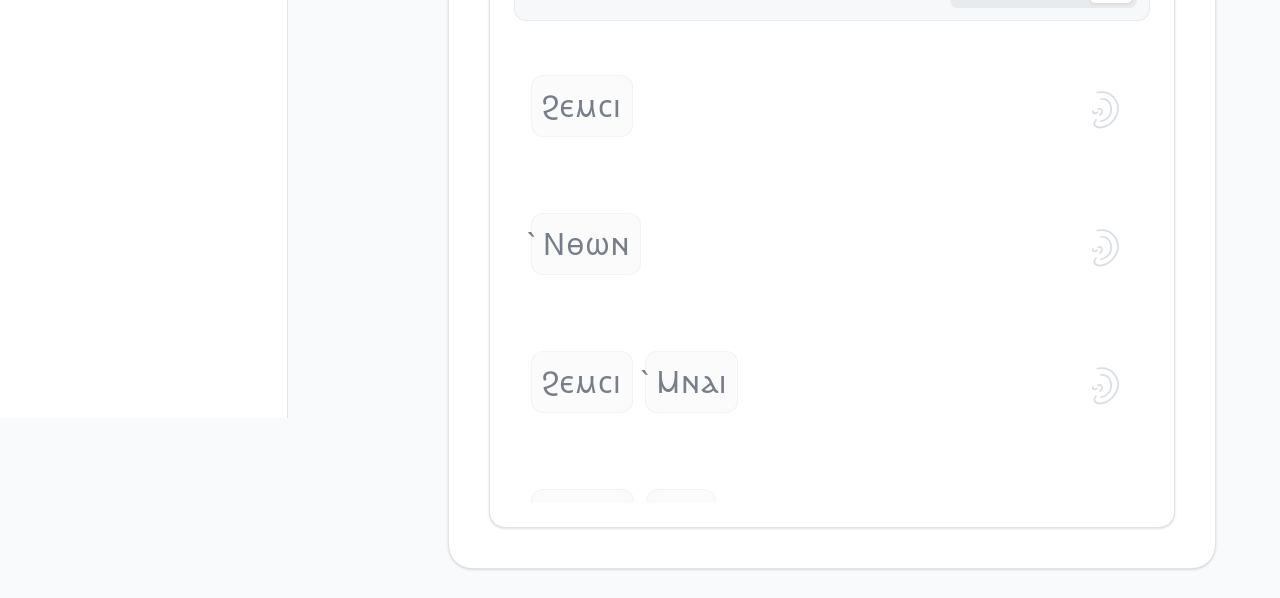
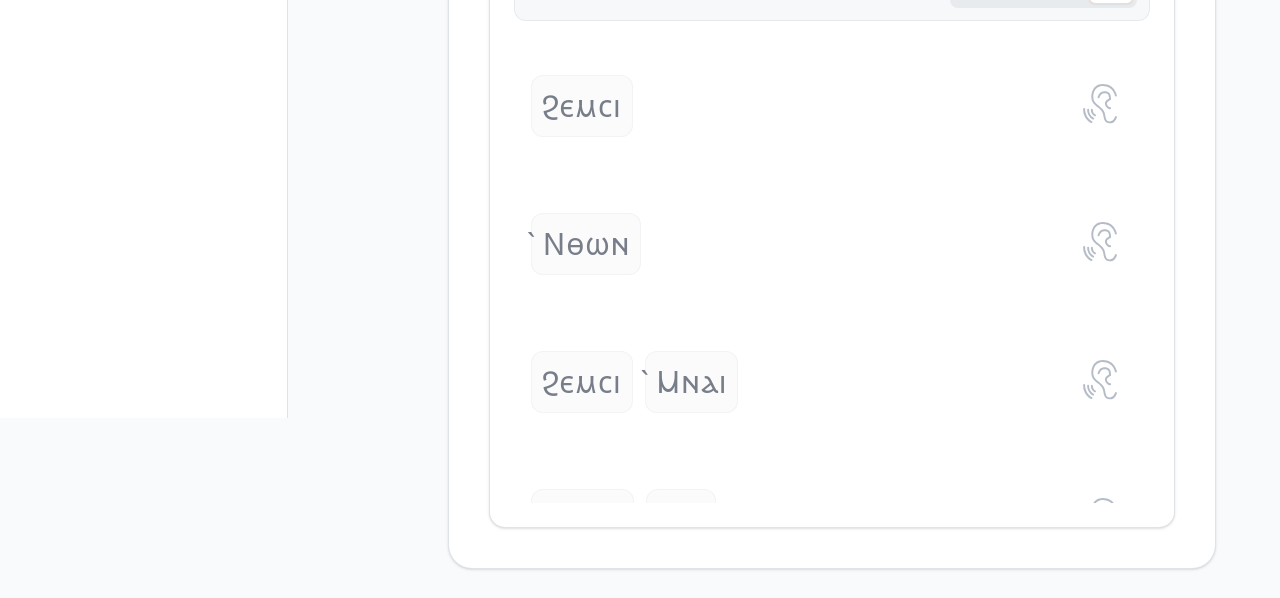
Before and after one commit to DrminaEmad/coptic_conversations, a Next.js app in the folder coptic_conversations/: page / in a window 1280 px wide. Shown: the part 318-916 px from the top of the page. Built offline with nearby package versions, Linux system fonts and the light colour scheme.

Commit message:
ear component style updated

```diff
--- a/coptic_conversations/app/ui/EarSvg.tsx
+++ b/coptic_conversations/app/ui/EarSvg.tsx
@@ -8,33 +8,32 @@ interface EarSvgProps {
 
 export default function EarSvg({
   width = 100,
-  height = 100,
-  className = "text-zinc-700 dark:text-zinc-300"
+  height = 125,
+  className = "text-zinc-900 dark:text-zinc-300 bold "
 }: EarSvgProps) {
   return (
     <svg
-      xmlns="http://w3.org"
-      viewBox="0 0 100 100"
+      xmlns="http://www.w3.org/2000/svg"
+      viewBox="0 0 100 125"
       width={width}
       height={height}
-      fill="none"
-      stroke="currentColor"
-      strokeWidth="3.5"
-      strokeLinecap="round"
-      strokeLinejoin="round"
+      fill="currentColor"
       className={className}
     >
-      {/* Outer helix and lobe of the ear */}
-      <path d="M 45,15 C 75,10 90,35 85,55 C 80,72 65,85 50,85 C 40,85 35,78 42,70" />
+      {/* Sound Wave Line 1 (Inner Small Curve) */}
+      <path d="M40.86,71.5a9.12,9.12,0,0,1-4-4.1,9.61,9.61,0,0,1-1.2-5.16,1.95,1.95,0,0,0-3.88-.35,13.41,13.41,0,0,0,1.64,7.32A13.06,13.06,0,0,0,39.26,75a1.94,1.94,0,0,0,1.59-3.55Z"/>
 
-      {/* Inner antihelix cartilage fold */}
-      <path d="M 52,28 C 68,26 74,42 72,54 C 70,64 60,72 52,72" />
+      {/* Sound Wave Line 2 (Middle Curve) */}
+      <path d="M37.08,77.8a15.66,15.66,0,0,1-6.93-7,16.22,16.22,0,0,1-2-8.84,1.94,1.94,0,1,0-3.87-.35,20.11,20.11,0,0,0,2.48,11,19.59,19.59,0,0,0,8.78,8.75,1.94,1.94,0,0,0,1.59-3.55Z"/>
 
-      {/* Concha and acoustic meatus (inner ear center detail) */}
-      <path d="M 46,48 C 54,46 58,54 50,60" />
+      {/* Sound Wave Line 3 (Outer Large Curve) */}
+      <path d="M33.93,84.95c-4.12-1.85-8-5.77-10.65-10.75a24.8,24.8,0,0,1-3.11-13.52,1.94,1.94,0,1,0-3.87-.35,28.7,28.7,0,0,0,3.37,15.67c3,5.73,7.59,10.28,12.49,12.48a1.94,1.94,0,0,0,1.59-3.55Z"/>
 
-      {/* Tragus (the small bump in front of the ear canal) */}
-      <path d="M 36,52 C 34,56 40,58 44,55" />
+      {/* Main Outer Ear Outline & Lobe */}
+      <path d="M82.78,75a2,2,0,0,0-2.64.77c-.19.35-.4.85-.66,1.46-1.24,3-3.32,8.06-10.32,8.06C63,85.33,61.89,81,60.62,74c-.58-3.23-1.18-6.57-2.72-9.18-2.58-4.39-6.44-7.58-10.17-10.67-3.55-2.93-6.89-5.7-9.12-9.36-2.77-4.55-3.06-14.17.92-21.24,2.29-4.07,7-8.93,16.34-8.93,20.07,0,23.91,18.62,24.06,19.42a1.94,1.94,0,0,0,3.82-.73c0-.23-4.55-22.58-27.88-22.58-11.23,0-16.93,5.93-19.73,10.91-4.79,8.53-4.18,19.7-.85,25.17,2.57,4.22,6.33,7.33,10,10.34s7.06,5.84,9.29,9.64c1.19,2,1.7,4.88,2.25,7.9C58,81.19,59.41,89.22,69.16,89.22c9.6,0,12.62-7.34,13.92-10.47.18-.44.33-.81.47-1.06A2,2,0,0,0,82.78,75Z"/>
+
+      {/* Inner Ear Cartilage Detailing */}
+      <path d="M71,42.62a2,2,0,0,0,1.16-1.87c-.55-12.13-3.79-15.83-13.9-15.83-8.28,0-12.1,7.82-13,11.95a1.94,1.94,0,0,0,3.81.79c0-.09,1.93-8.85,9.15-8.85s9.36,1.31,9.95,10.84c-2.63,1.37-8.29,4.87-8.29,9.72,0,6,5.15,10.69,9.93,11.61a2,2,0,0,0,.37,0,1.94,1.94,0,0,0,.37-3.85c-3.27-.63-6.78-3.92-6.78-7.79C63.78,46.68,68.62,43.66,71,42.62Z"/>
     </svg>
   );
 }
--- a/coptic_conversations/app/ui/TranscriptSegmentRow.tsx
+++ b/coptic_conversations/app/ui/TranscriptSegmentRow.tsx
@@ -77,13 +77,13 @@ const TranscriptSegmentRow = memo(({
         </div>
 
       </div>
-              <EarSvg
+        <EarSvg
             width={50}
             height={80}
             className={`transition-colors duration-300 ${
               isActive
                 ? "text-brand-accent animate-pulse"
-                : "text-brand-muted/40 group-hover:text-brand-muted/70"
+                : "text-brand-muted/80 group-hover:text-brand-muted/70"
             }`}
           />
       </div>
```
